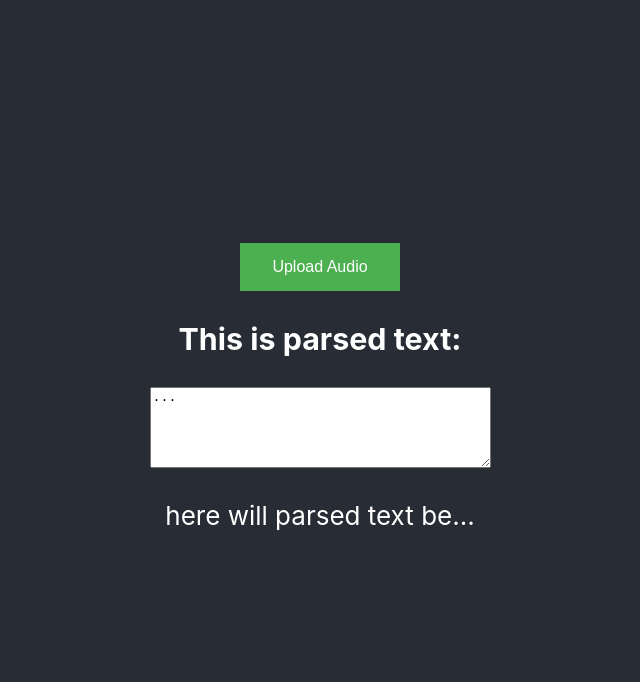
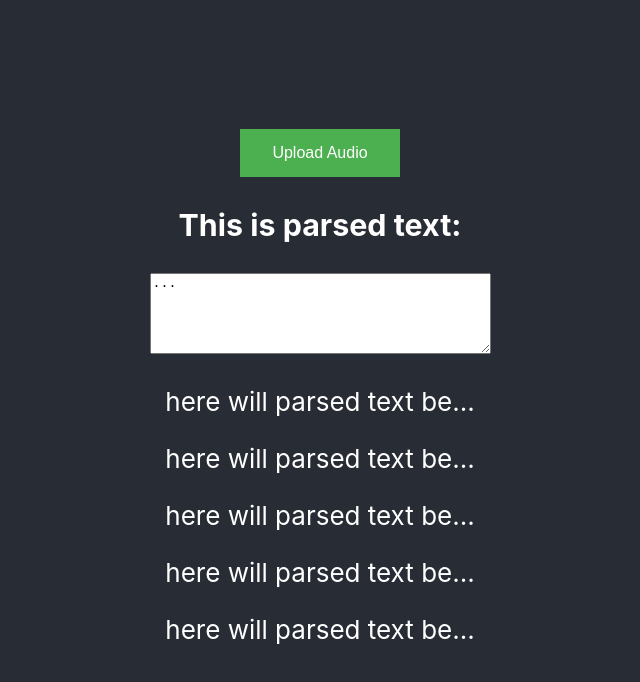
Before and after one commit to ToniJakovcevic10/TranscribeAudioFiles, a React (Create React App) app: page / in a window 1280 px wide. Shown: the top 682 px of the page, without its empty margins (320-960 px from the left). Built offline with nearby package versions, Linux system fonts and the light colour scheme.

Commit message:
testing if auto build is working2

```diff
--- a/src/ParsedText.js
+++ b/src/ParsedText.js
@@ -9,6 +9,10 @@ function ParsedText() {
 				...
 			</textarea>
 			<p className='parsedTextParagraph'>here will parsed text be...</p>
+			<p className='parsedTextParagraph'>here will parsed text be...</p>
+			<p className='parsedTextParagraph'>here will parsed text be...</p>
+			<p className='parsedTextParagraph'>here will parsed text be...</p>
+			<p className='parsedTextParagraph'>here will parsed text be...</p>
 		</div>
 	);
 }
```
